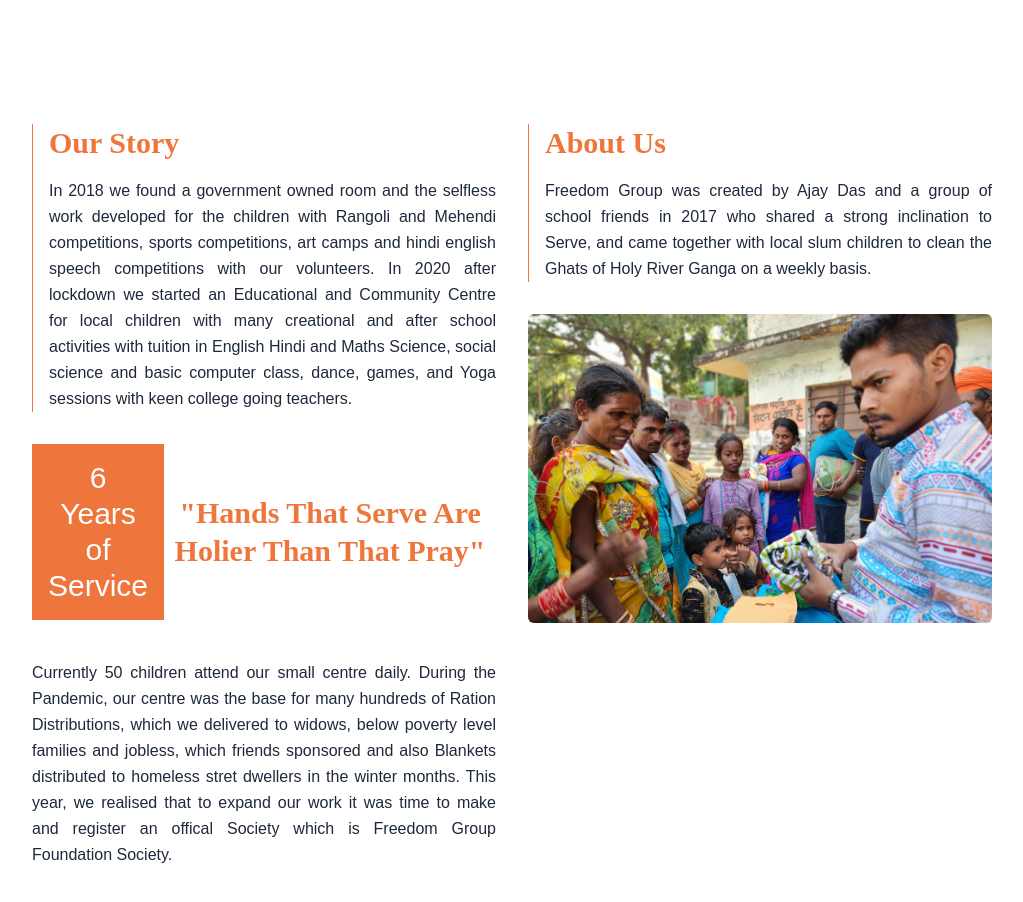
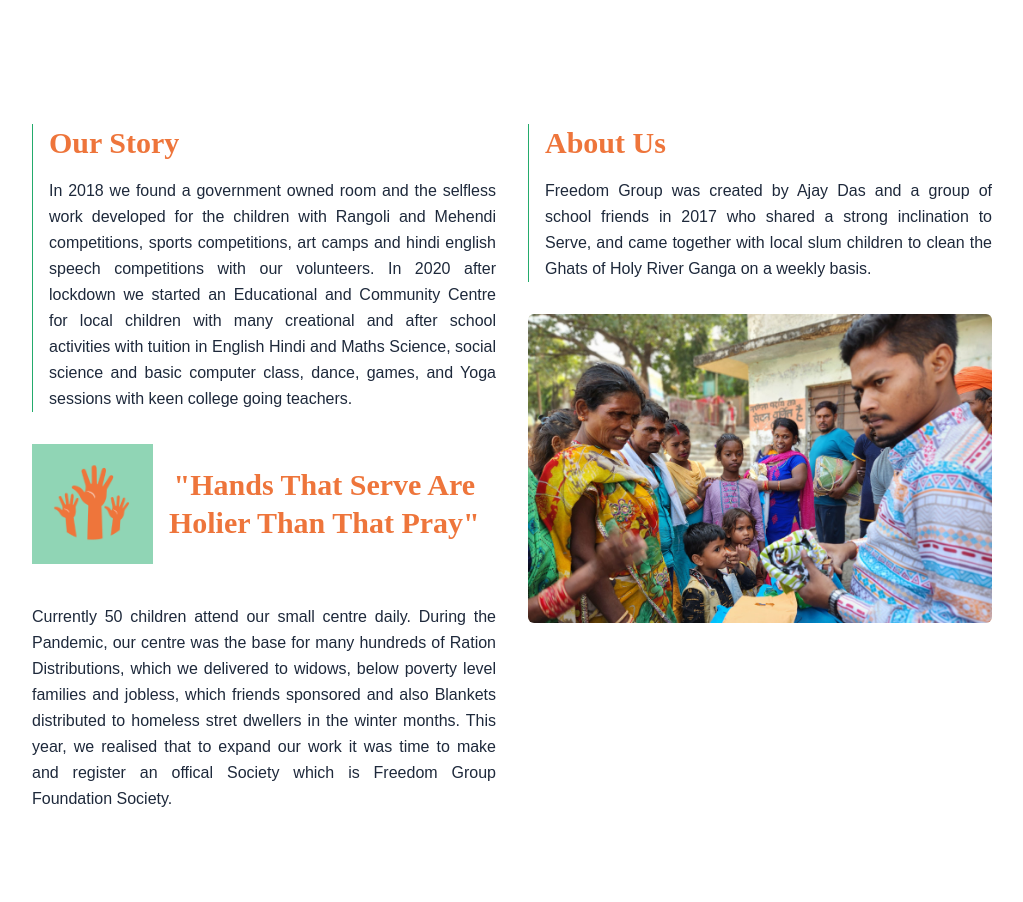
Before and after one commit to mohansky/Freedom-Group, a Next.js app: page / in a window 1280 px wide. Shown: the part 820-1722 px from the top of the page, without its empty margins (128-1151 px from the left). Built offline with nearby package versions, Linux system fonts and the light colour scheme.

Commit message:
Add files via upload

```diff
--- a/components/display/about.js
+++ b/components/display/about.js
@@ -5,7 +5,7 @@ export default function About() {
     <>
       <div className="grid md:grid-cols-2 gap-8">
         <div className="w-full ">
-          <div className="border-l border-fgprimary pl-4">
+          <div className="border-l border-fgsecondary pl-4">
             <h2 className="text-3xl leading-tight font-bold my-4">Our Story</h2>
             <p className="mt-2 text-justify leading-relaxed text-slate-800">
               In 2018 we found a government owned room and the selfless work
@@ -21,10 +21,17 @@ export default function About() {
           </div>
 
           <div className="flex">
-            <div className="w-48 bg-fgprimary my-8 grid place-content-center p-4">
-              <p className="text-white text-3xl text-center">
+            <div className="w-48 bg-fgsecondary/50 my-8 grid place-content-center p-4">
+            <Image
+              className="mx-auto rounded-md"
+              src="/images/favicon.png"
+              width={100}
+              height={100}
+              alt="Ajay Das Freedom Group Founder"
+            />
+              {/* <p className="text-white text-3xl text-center">
                 6 Years <br /> of Service
-              </p>
+              </p> */}
             </div>
             <h2 className="text-3xl text-center grid place-content-center leading-tight font-bold my-4">
               &quot;Hands That Serve Are Holier Than That Pray&quot;
@@ -44,7 +51,7 @@ export default function About() {
         </div>
 
         <div className="w-full order-first md:order-last">
-          <div className="border-l border-fgprimary pl-4">
+          <div className="border-l border-fgsecondary pl-4">
             <h2 className="text-3xl leading-tight font-bold my-4">About Us</h2>
             <p className="mt-2 text-justify leading-relaxed text-slate-800">
               Freedom Group was created by Ajay Das and a group of school
```
